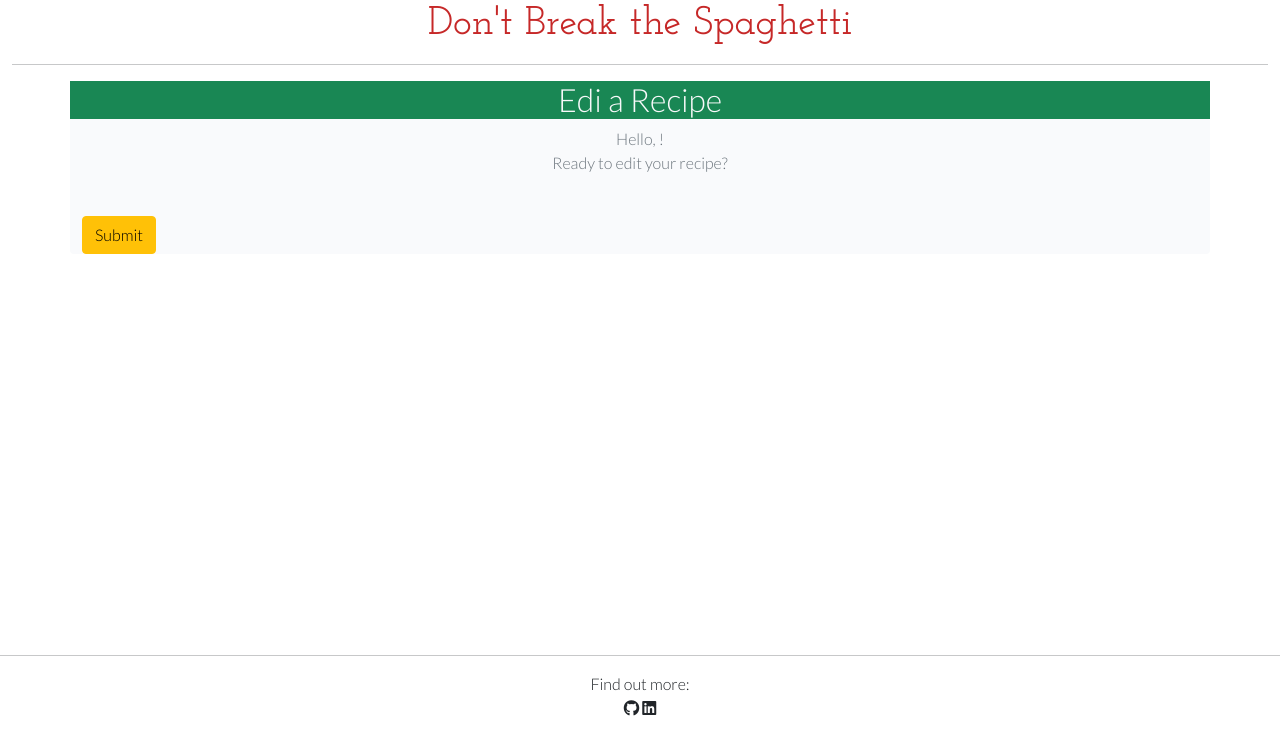
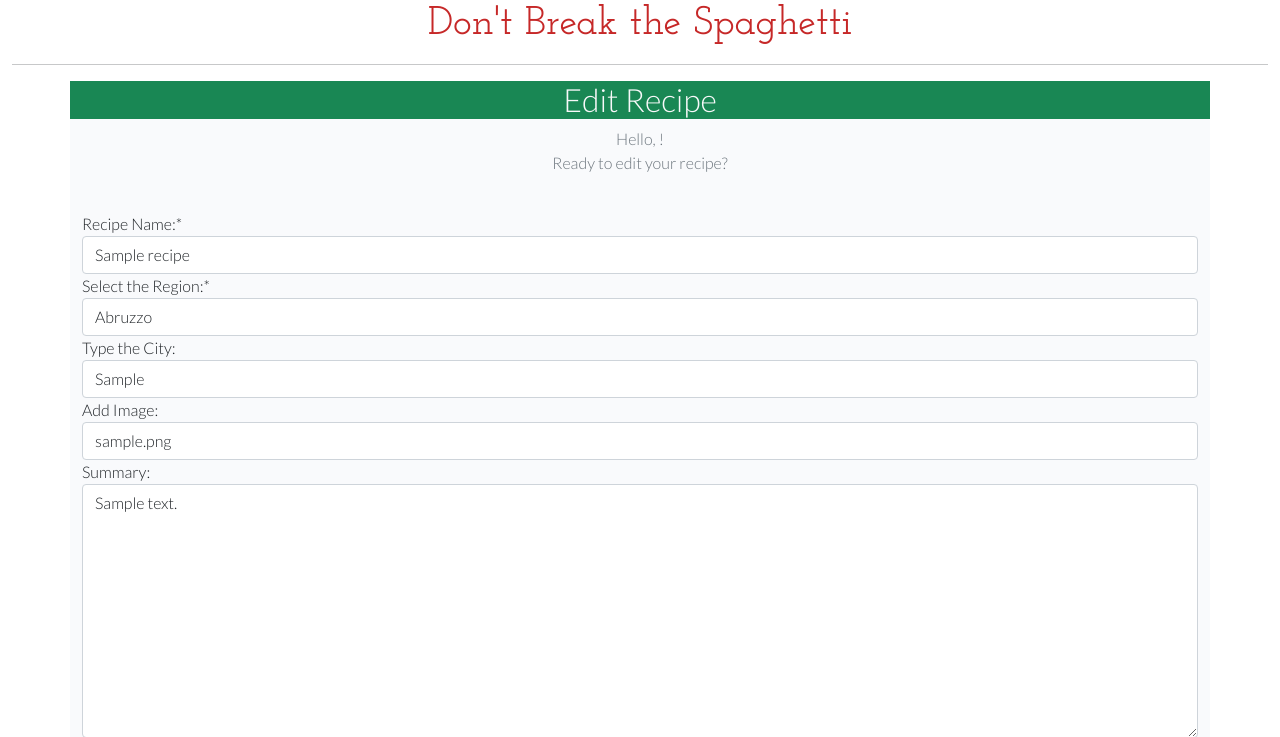
Before and after one commit to HMuraja/recipe-book-v2, a Django app: page /edit_recipe/1/ in a window 1280 px wide. Shown: the part 56-793 px from the top of the page. Before the commit the page ends 772 px from the top, so only its background shows below. Run offline with Django 3.2, Linux system fonts and the light colour scheme; tables that the repository leaves empty hold one stand-in row (values such as "Sample post"); some libraries are stand-ins or nearby versions; some web fonts are replaced.

Commit message:
Fix html structure to avoid No ReverseMatch/Error

```diff
--- a/dbts_project/settings.py
+++ b/dbts_project/settings.py
@@ -46,6 +46,7 @@ INSTALLED_APPS = [
     'django.contrib.sites',
     'cloudinary_storage',
     'django.contrib.staticfiles',
+    'django_cleanup.apps.CleanupConfig',
     'cloudinary',
     'django_summernote',
     'crispy_forms',
--- a/recipeapp/forms.py
+++ b/recipeapp/forms.py
@@ -47,7 +47,7 @@ class ShareRecipeForm(forms.ModelForm):
             'name': ('Recipe Name:'),
             'region': ('Select the Region:'),
             'city': ('Type the City:'),
-            'featured_image': ('Add an Image:'),
+            'featured_image': ('Add Image:'),
             'excerpt': ('Summary:'),
             'prep_time': ('Preparation Time (min):'),
             'serves': ('Serves:'),
--- a/recipeapp/views.py
+++ b/recipeapp/views.py
@@ -116,7 +116,6 @@ class ShareRecipe(View):
 class EditRecipe(View):
     model = Recipe
     template_name = 'edit_recipe.html'
-    print("made it to View")
 
     def get(self, request, pk, *args, **kwargs):
         """
@@ -131,8 +130,9 @@ class EditRecipe(View):
             request,
             'edit_recipe.html',
             {
-                'form': form,
-                'posted': False
+                'share_recipe_form': form,
+                'posted': False,
+                'recipe': recipe,
             }
         )
 
@@ -146,7 +146,7 @@ class EditRecipe(View):
 
         if form.is_valid():
             form.save()
-            form.instance.slug = slugify(form.instance.title)
+            form.instance.slug = slugify(form.instance.name)
             recipe = form.save(commit=False)
             recipe.save()
 
@@ -154,7 +154,7 @@ class EditRecipe(View):
                 request,
                 self.template_name,
                 {
-                    'form': form,
+                    'share_recipe_form': form,
                     'posted': True,
                     'recipe': recipe,
                 }
@@ -164,7 +164,7 @@ class EditRecipe(View):
                 request,
                 self.template_name,
                 {
-                    'form': form,
+                    'share_recipe_form': form,
                     'failed': True,
                     'posted': False,
                 }
--- a/templates/edit_recipe.html
+++ b/templates/edit_recipe.html
@@ -6,7 +6,7 @@
 <div class="container card">
     <div class="row">
         <h2 class="text-center bg-success text-center text-light">
-            Edi a Recipe
+            Edit Recipe
         </h2>
         <p class="text-muted text-center">
             Hello, {{ user.username }}! <br> Ready to edit your recipe?
@@ -28,12 +28,16 @@
     <div class="row">
         <div class="col">
             <form method="post" style="margin-top: 1.3em;" enctype="multipart/form-data">
-                {{ share_recipe_form | crispy }}
+                {{ share_recipe_form|crispy }}
                 {% csrf_token %}
                 <button type="submit" class="btn btn-warning mt-1">Submit</button>
             </form>
+        </div>
     </div>
 </div>
+
+
+
 
 
 {% if posted is True %}
@@ -43,7 +47,7 @@
         $('#feedback-modal').modal('show');
     });
 </script>
-{% endif %}
+
 
 
 <!-- modal content if submisson is succesful -->
@@ -55,11 +59,12 @@
             You succesfully edited the recipe.
             </p>
             <div class="modal-footer">
-                <a href= "{% url 'recipe' %}" type="button" class="btn btn-warning">View my edited Recipe!</a>
+                <a href= "{% url 'recipe_detail' recipe.slug %}" type="button" class="btn btn-warning">View my edited Recipe!</a>
                 <a href="{% url 'home' %}" type="button" class="btn btn-warning">View All Recipes</a>
             </div>
         </div>
     </div>
   </div>
+  {% endif %}
 
 {% endblock content %}
--- a/templates/recipe_share.html
+++ b/templates/recipe_share.html
@@ -53,8 +53,6 @@
         $('#feedback-modal').modal('show');
     });
 </script>
-{% endif %}
-
 
 <!-- modal content if submisson is succesful -->
 
@@ -71,5 +69,6 @@
         </div>
     </div>
   </div>
+  {% endif %}
 
 {% endblock content %}
```
